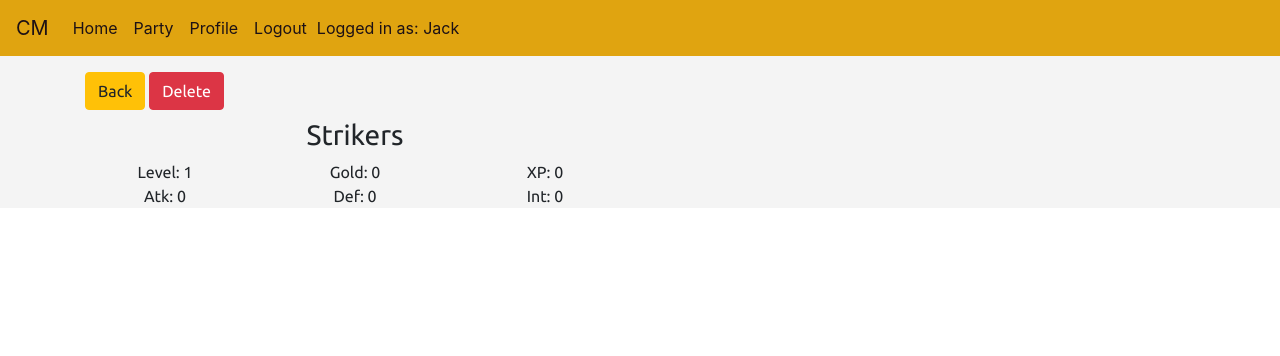
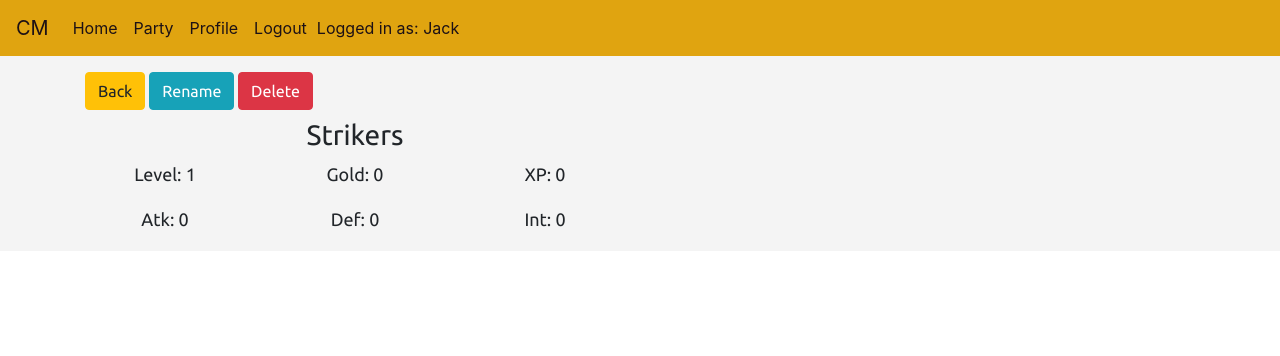
Before and after one commit to JackSnowdon/CaravanMaster, a Django app: page /party/avatar_screen/2 in a window 1280 px wide. Shown: the top 356 px of the page. Run offline with Django 3.2, Linux system fonts and the light colour scheme; a user stored in the database is signed in; data comes from the database, SQL or seed files in the repository; both versions use the stored data as it was after the commit; parts of the project's set-up code (start-up, migrations or seed data) failed here and were passed over; some libraries are stand-ins or nearby versions.

Commit message:
Rename function added

```diff
--- a/party/forms.py
+++ b/party/forms.py
@@ -6,3 +6,9 @@ class AvatarForm(forms.ModelForm):
     class Meta:
         model = Avatar
         exclude = ['created_by', 'gold', 'xp', 'level']
+
+class RenameAvatar(forms.ModelForm):
+
+    class Meta:
+        model = Avatar
+        fields = ['name']
--- a/party/templates/avatar_screen.html
+++ b/party/templates/avatar_screen.html
@@ -4,6 +4,7 @@
     <div class="row mb-2">
         <div class="col-12">
             <a href="{% url 'party_home' %}" role="button" class="btn btn-warning" aria-disabled="false">Back</a>
+            <a href="{% url 'rename_avatar' ava.pk %}" role="button" class="btn btn-info" aria-disabled="false">Rename</a>
             <a href="{% url 'delete_avatar' ava.pk %}" role="button" class="btn btn-danger" aria-disabled="false">Delete</a>
         </div>
     </div>
@@ -14,12 +15,24 @@
         <div class="col-6">
             <h3>{{ ava.name }}</h3>
             <div class="row">
-                <div class="col-4">Level: {{ ava.level }}</div>
-                <div class="col-4">Gold: {{ ava.gold }}</div>
-                <div class="col-4">XP: {{ ava.xp }}</div>
-                <div class="col-4">Atk: {{ ava.attack }}</div>
-                <div class="col-4">Def: {{ ava.defense }}</div>
-                <div class="col-4">Int: {{ ava.intel }}</div>
+                <div class="col-4">
+                    <p class="avatar-stat">Level: {{ ava.level }}</p>
+                </div>
+                <div class="col-4">
+                    <p class="avatar-stat">Gold: {{ ava.gold }}</p>
+                </div>
+                <div class="col-4">
+                    <p class="avatar-stat">XP: {{ ava.xp }}</p>
+                </div>
+                <div class="col-4">
+                    <p class="avatar-stat">Atk: {{ ava.attack }}</p>
+                </div>
+                <div class="col-4">
+                    <p class="avatar-stat">Def: {{ ava.defense }}</p>
+                </div>
+                <div class="col-4">
+                    <p class="avatar-stat">Int: {{ ava.intel }}</p>
+                </div>
             </div>
         </div>
     </div>
--- a/party/urls.py
+++ b/party/urls.py
@@ -6,4 +6,5 @@ urlpatterns = [
     path('create_avatar/', create_avatar, name="create_avatar"),
     path(r'avatar_screen/<int:pk>', avatar_screen, name="avatar_screen"),
     path(r'delete_avatar/<int:pk>', delete_avatar, name="delete_avatar"),
+    path(r'rename_avatar/<int:pk>', rename_avatar, name="rename_avatar"),
 ]
--- a/party/views.py
+++ b/party/views.py
@@ -49,3 +49,18 @@ def delete_avatar(request, pk):
     else:
         messages.error(request, f"Avatar Not Yours To Delete", extra_tags="alert")
         return redirect("party_home")
+
+
+@login_required
+def rename_avatar(request, pk):
+    ava = get_object_or_404(Avatar, pk=pk)
+    if request.method == "POST":
+        ava_form = RenameAvatar(request.POST, instance=ava)
+        if ava_form.is_valid():
+            form = ava_form.save(commit=False)
+            form.save()
+            messages.error(request, "Renamed {0}".format(form.name), extra_tags="alert")
+            return redirect("avatar_screen", ava.pk)
+    else:
+        ava_form = RenameAvatar()
+    return render(request, "rename_avatar.html", {"ava_form": ava_form, "ava": ava})
--- a/static/css/styles.css
+++ b/static/css/styles.css
@@ -57,6 +57,11 @@
     text-decoration: none;
 }
 
+.avatar-stat {
+    font-size: 18px;
+    padding: 1.25px;
+}
+
 
 /* Class Helpers */
 
```
Also changed, not shown: party/templates/rename_avatar.html (added, +35 -0 lines), db.sqlite3.
